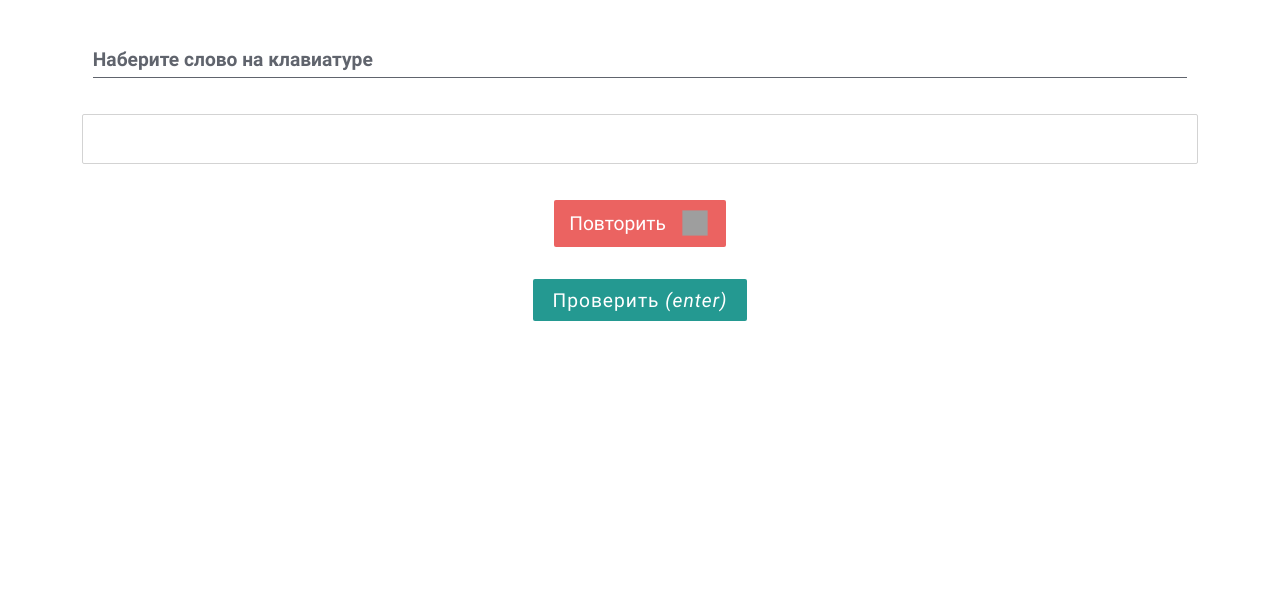
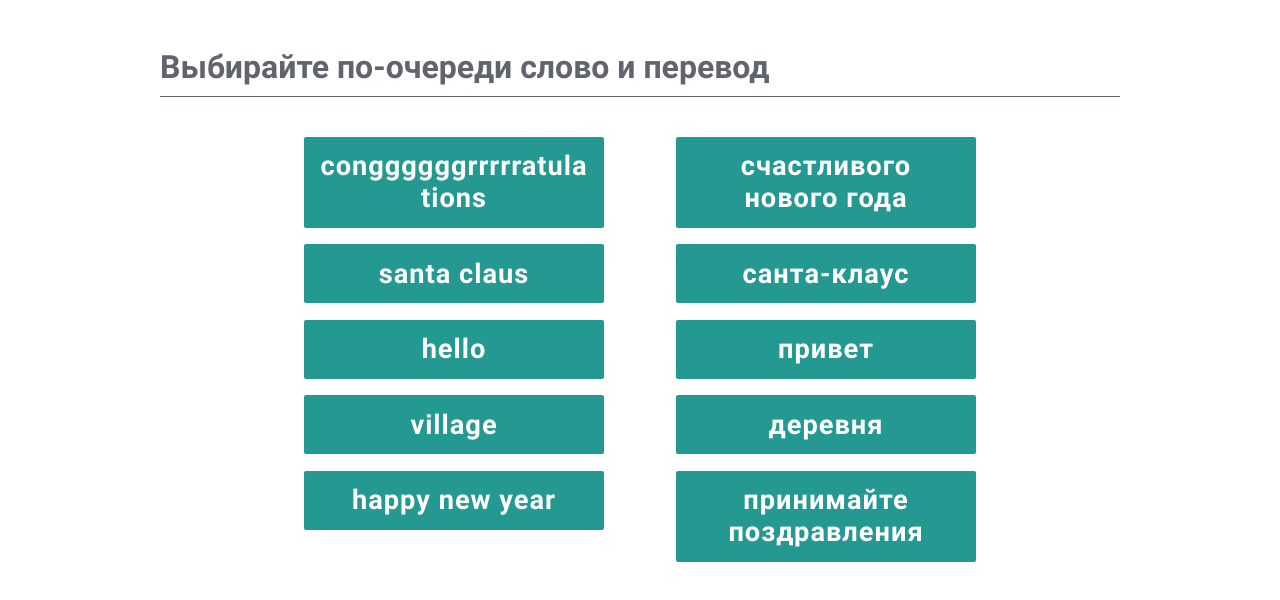
Before and after one commit to AlexOvchinkin/FrontendSecondary, an Angular app: page /training in a window 1280 px wide. Shown: the top 600 px of the page. Built offline with nearby package versions, Linux system fonts and the light colour scheme; grey boxes are pictures that could not be loaded.

Commit message:
save point

```diff
--- a/src/app/components/bind-words/bind-words.component.css
+++ b/src/app/components/bind-words/bind-words.component.css
@@ -13,6 +13,9 @@
   display: flex;
   margin: 1em 0 0 0;
   font-family: 'Roboto', sans-serif;
+  justify-content: space-between;
+  /*border: 1px solid black;*/
+  width: 100%;
 }
 
 .bind-words__list {
@@ -23,15 +26,9 @@
   font-size: 1em;
   padding: 0;
   margin: 1em 0 0 0;
-  flex-grow: 1;
-}
-
-.bind-words__list:nth-of-type(1) {
-  align-items: flex-end;
-}
-
-.bind-words__list:nth-of-type(2) {
-  align-items: flex-start;
+  width: 50%;
+  /*border: 1px solid black;*/
+  align-items: center;
 }
 
 .bind-words__word {
@@ -42,11 +39,60 @@
   overflow-wrap: break-word;
   text-align: center;
   margin: 0.3em;
-  width: 7em;
-
-  padding: 0.5em 1em;
-  display: flex;
+  width: 6.5em;
+  padding: 0.5em;
+  /*display: flex;
   align-items: center;
-  justify-content: center;
+  justify-content: center;*/
   letter-spacing: 1px;
 }
+
+
+@media only screen and (min-width : 350px) {
+
+  .bind-words__word {
+    font-size: 1.2em;
+    width: 6em;
+  }
+}
+
+@media only screen and (min-width : 368px) {
+
+  .bind-words__word {
+    font-size: 1.3em;
+    width: 5.8em;
+  }
+}
+
+@media only screen and (min-width : 408px) {
+
+  .bind-words__word {
+    font-size: 1.5em;
+    width: 5.6em;
+  }
+}
+
+@media only screen and (min-width : 590px) {
+
+  .bind-words__word {
+    font-size: 1.6em;
+    width: 8em;
+
+  }
+}
+
+@media only screen and (min-width : 760px) {
+
+  .bind-words__word {
+    font-size: 1.7em;
+    width: 10em;
+  }
+}
+
+@media only screen and (min-width : 990px) {
+
+  .bind-words__word-lists {
+    width: 75%;
+  }
+
+}
--- a/src/app/components/bind-words/bind-words.component.ts
+++ b/src/app/components/bind-words/bind-words.component.ts
@@ -37,11 +37,11 @@ export class BindWordsComponent implements OnInit, OnChanges, AfterViewChecked {
   }
 
   ngAfterViewChecked(): void {
-    const elements = document.body.querySelectorAll('.bind-words__word');
+    /*const elements = document.body.querySelectorAll('.bind-words__word');
 
     for (let element of <Node[]><any>elements) {
       this.trainingService.wrap(element);
-    }
+    }*/
   }
 
 
--- a/src/app/services/training.service.ts
+++ b/src/app/services/training.service.ts
@@ -29,8 +29,8 @@ export class TrainingService {
       },
       {
         id: '2',
-        foreign: 'conggggggrrrrratulation',
-        native: 'поздррррравление'
+        foreign: 'conggggggrrrrratulations',
+        native: 'принимайте поздравления'
       },
       {
         id: '3',
@@ -193,9 +193,9 @@ export class TrainingService {
 
   getAlgorithmNames(): string[] {
     return [
-      /*'pick-word',
+      'pick-word',
       'pick-word-native',
-      'pick-letter',*/
+      'pick-letter',
       'print-word'
     ];
   }
@@ -213,12 +213,12 @@ export class TrainingService {
         });
       }
     }
-/*
+
     algorithms.unshift({
       algorithm: 'bind-words',
       words: words
     });
-*/
+
     return algorithms;
   }
 
@@ -260,11 +260,13 @@ export class TrainingService {
     const text: string = childElement.innerText;
     const newText: string[] = [];
 
+    if (childElement.clientWidth < divElement.clientWidth - 10) return;
+
     for (let letter of text) {
       newText.push(letter);
       childElement.innerText = newText.join("");
 
-      if (childElement.clientWidth > divElement.clientWidth - 15 && letter !== '-') {
+      if (childElement.clientWidth > divElement.clientWidth - 20 && letter !== '-') {
         const last = newText.pop();
         const beforeLast = newText.pop();
         newText.push('-');
--- a/src/assets/css/algorithms.css
+++ b/src/assets/css/algorithms.css
@@ -1,52 +1,29 @@
-/*
+
 .algorithm__container {
   font-size: 1em;
   display: flex;
   flex-direction: column;
-  width: 60em;
+  width: 95%;
   align-items: center;
   background-color: white;
   color: #60646D;
   font-family: 'Roboto', sans-serif;
-  margin: 5em auto;
+  margin: 3em auto 0 auto;
+  /*border: 1px solid black;*/
 }
 
 .algorithm__title {
   margin: 0;
   text-align: left;
-  font-size: 1.6em;
-  border-bottom: 2px solid #60646D;
+  font-size: 1em;
+  border-bottom: 1px solid #60646D;
   padding-bottom: 0.3em;
   font-weight: bold;
-  width: 100%;
-}
-*/
-
-@media only screen and (min-width : 312px) {
-  .algorithm__container {
-    font-size: 1em;
-    display: flex;
-    flex-direction: column;
-    width: 95%;
-    align-items: center;
-    background-color: white;
-    color: #60646D;
-    font-family: 'Roboto', sans-serif;
-    margin: 3em auto 0 auto;
-  }
-
-  .algorithm__title {
-    margin: 0;
-    text-align: left;
-    font-size: 1em;
-    border-bottom: 1px solid #60646D;
-    padding-bottom: 0.3em;
-    font-weight: bold;
-    width: 90%;
-  }
+  width: 95%;
 }
 
 @media only screen and (min-width : 350px) {
+
   .algorithm__title {
     margin: 0;
     text-align: left;
@@ -54,6 +31,47 @@
     border-bottom: 1px solid #60646D;
     padding-bottom: 0.3em;
     font-weight: bold;
-    width: 90%;
+    width: 95%;
   }
 }
+
+@media only screen and (min-width : 368px) {
+
+  .algorithm__title {
+    font-size: 1.4em;
+  }
+}
+
+@media only screen and (min-width : 408px) {
+
+  .algorithm__title {
+    font-size: 1.6em;
+  }
+}
+
+@media only screen and (min-width : 590px) {
+
+  .algorithm__title {
+    font-size: 1.7em;
+  }
+
+}
+
+@media only screen and (min-width : 760px) {
+
+  .algorithm__title {
+    font-size: 1.8em;
+  }
+}
+
+@media only screen and (min-width : 990px) {
+
+  .algorithm__container {
+    width: 62em;
+  }
+
+  .algorithm__title {
+    font-size: 2em;
+    width: 30em;
+  }
+}
```
Also changed, not shown: src/app/components/pick-letter/pick-letter.component.css (+0 -55 lines).
